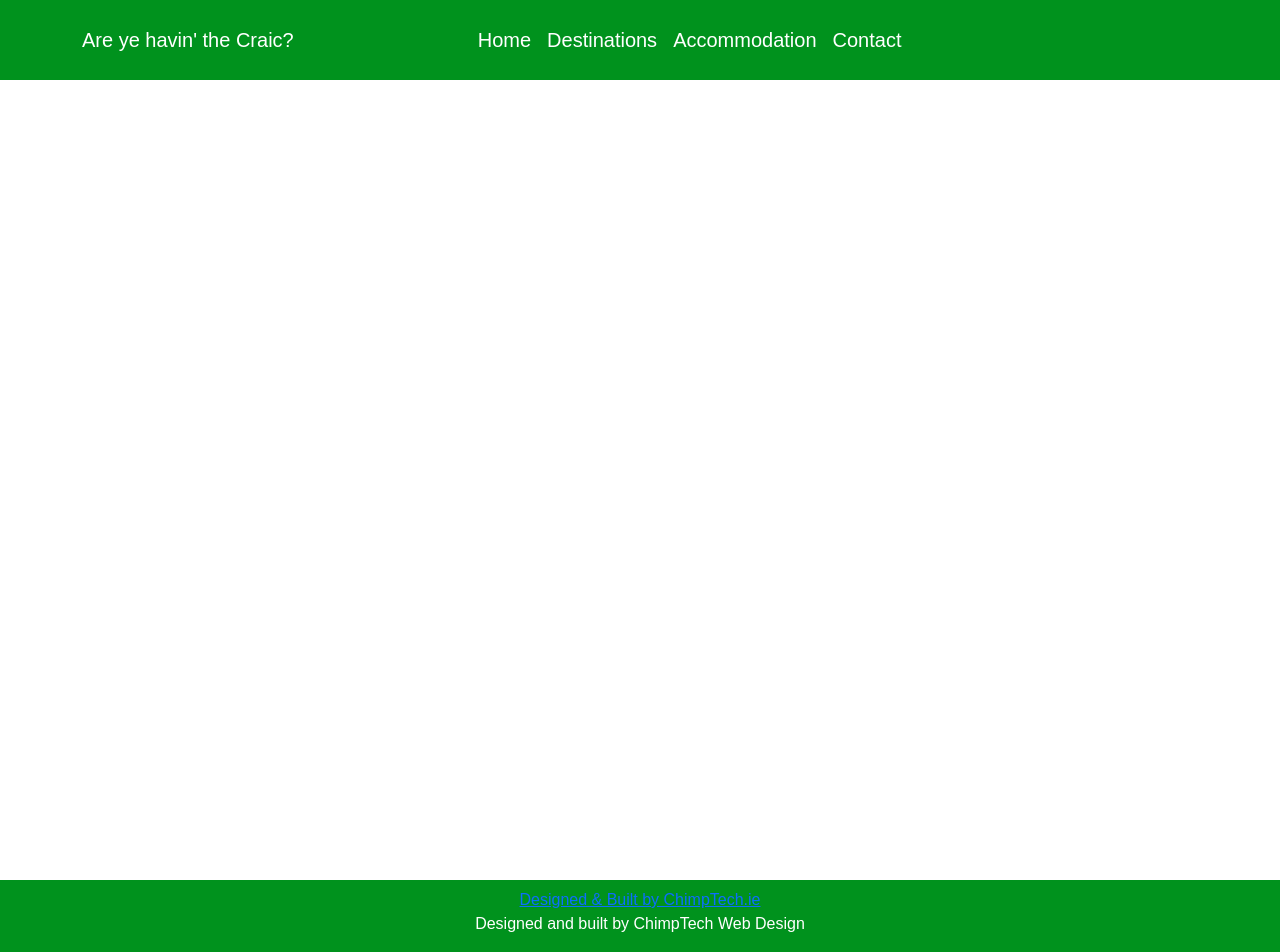
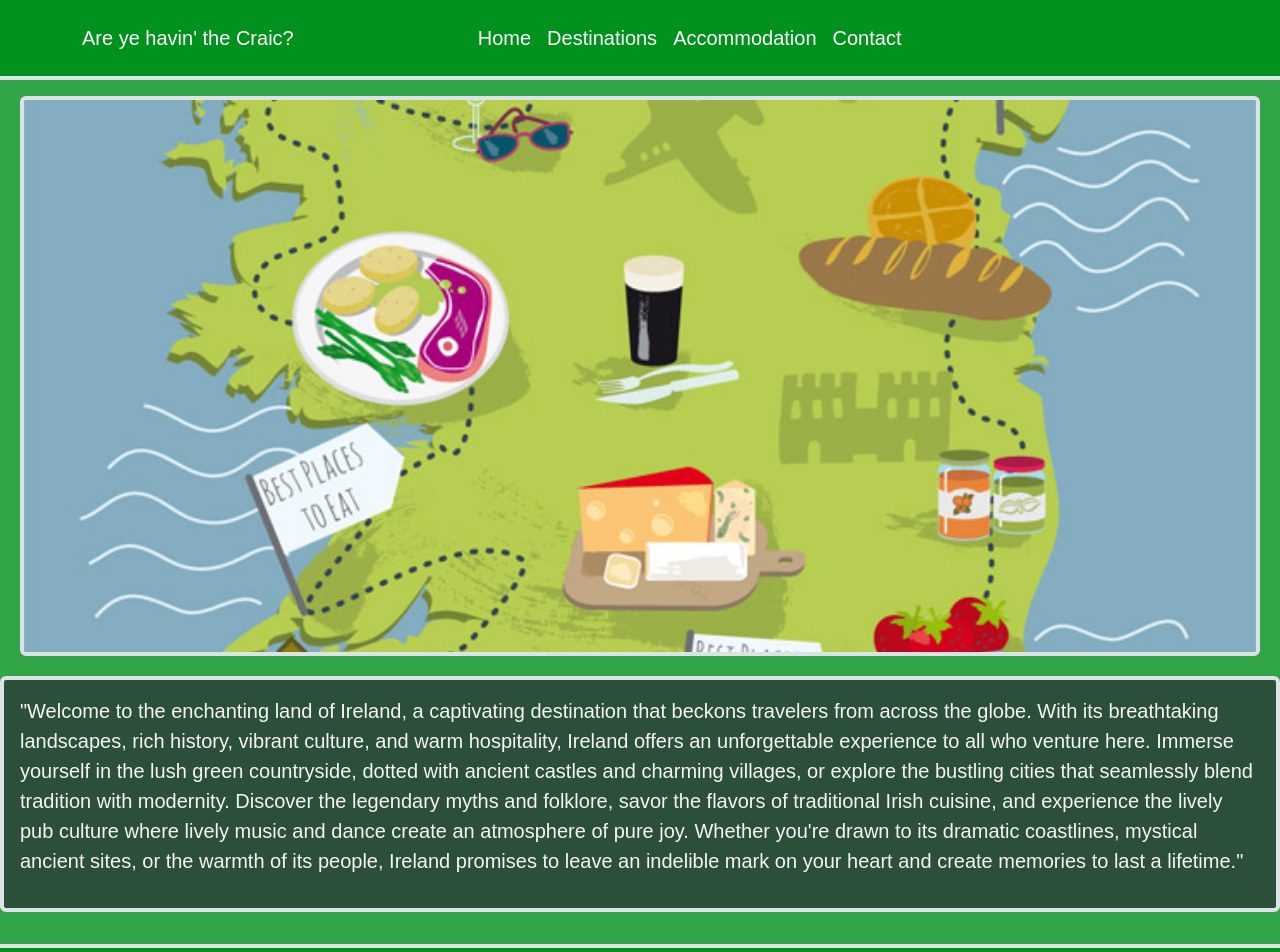
Before and after one commit to KSheridan86/tourism-ireland, a React (Create React App) app: page / in a window 1280 px wide. Shown: the top 952 px of the page. Built offline with nearby package versions, Linux system fonts and the light colour scheme.

Commit message:
styles added

```diff
--- a/src/App.css
+++ b/src/App.css
@@ -10,7 +10,7 @@ div > a {
 }
 
 .bg {
-  background-image: url('./images/event-island.jpg');
+  /* background-image: url('./images/event-island.jpg'); */
   background-size: cover;
   background-position: center;
   background-repeat: no-repeat;
@@ -83,16 +83,31 @@ div > a {
 }
 
 .home {
-  color: white;
+  color: whitesmoke;
   font-size: 1.25rem;
-  width: 70%;
-  display: none;
+  width: 100%;
   background-color: rgb(40, 44, 52, .7);
-  margin: auto;
+}
+
+.home-image {
+  height: 70vh;
+  width: 100%;
+  object-fit: cover;
 }
 
 .home-page, .contact-page {
   min-height: 100vh;
+  background-color: rgb(245, 245, 245, .2);
+  padding-bottom: 2rem;
+  /* background-color: #00921d; */
+}
+
+.acc-box {
+  background-color: whitesmoke;
+}
+
+.background {
+  background-color: #00921d;
 }
 
 .destinations {
@@ -104,10 +119,13 @@ div > a {
 
 .featured-destinations {
   min-height: 100vh;
+  background-color: rgb(245, 245, 245, .2);
 }
 
 .accommodation {
   min-height: 100vh;
+  color: rgb(29, 29, 29);
+  background-color: rgb(245, 245, 245, .2);
 }
 
 @media (max-width: 768px) {
--- a/src/App.js
+++ b/src/App.js
@@ -5,7 +5,7 @@ import Navbar from './components/Navbar';
 
 const App = () => {
   return (
-    <div>
+    <div className="background">
         <Navbar />
         <Footer />
     </div>
--- a/src/components/About.js
+++ b/src/components/About.js
@@ -2,8 +2,8 @@ import React from 'react';
 
 const About = () => {
   return (
-    <div class="featured-destinations text-center">
-      <div className="destinations border rounded p-2 mt-5 mb-1 m-auto">
+    <div class="text-center featured-destinations pt-3">
+      <div className="destinations border rounded p-2 mb-1 m-auto">
         <p>"Welcome to the enchanting land of Ireland, the best little country in the world."
         </p>
         <p>Céad Míle Fáilte</p>
--- a/src/components/Accommodation.js
+++ b/src/components/Accommodation.js
@@ -80,7 +80,7 @@ const Accommodation = () => {
   );
 
   return (
-    <div className='text-center mt-2 accommodation'>
+    <div className='text-center accommodation'>
       <div className="p-3">
         <h1>Accommodation</h1>
         Do you want to plan your trip like a pro? or realize you've had one too many shandies and need a place to crash?
@@ -91,7 +91,7 @@ const Accommodation = () => {
         <br></br>
       </div>
       <input
-        className="border-dark rounded mt-2"
+        className="border-dark rounded mt-2 p-1"
         placeholder='Enter a town name...'
         type="text"
         value={searchTerm}
@@ -100,7 +100,7 @@ const Accommodation = () => {
         }
       />
       <br></br>
-      <button className="mt-2 btn border-2 border-dark rounded" onClick={handleSearch}>
+      <button className="mt-2 btn btn-warning border-2 border-dark rounded" onClick={handleSearch}>
         Search
       </button>
 
@@ -108,7 +108,7 @@ const Accommodation = () => {
         filteredResults.map((result) => {
           let href = result.Url;
           return (
-            <div className='text-center border border-dark rounded m-2 p-2 mt-2'>
+            <div className='acc-box text-center border border-dark border-4 rounded m-2 p-2 mt-2'>
               <h4>{result.Name}</h4>
               <p>{result.Tags}</p>
               <a href={href} target='_blank' rel="noreferrer">
--- a/src/components/Footer.js
+++ b/src/components/Footer.js
@@ -1,6 +1,6 @@
 const Footer = () => {
     return (
-        <footer className="footer text-center p-2">
+        <footer className="footer text-center p-2 border-top border-4 border-grey">
 
         <a href="https://www.chimptech.ie" target="_blank" rel="noreferer noreferrer"
             aria-label="link to web design business that built site">
--- a/src/components/Home.js
+++ b/src/components/Home.js
@@ -2,8 +2,12 @@ import React from 'react';
 
 const Home = () => {
   return (
-    <div class="home-page d-flex flex-column">
-      <div className="home border rounded p-2 mt-auto">
+    <div class="home-page">
+      <div className="p-3 m-1 mt-0">
+        <img src="/images/food-map.jpg" alt="Ireland" className="home-image border border-4 rounded" />
+      </div>
+
+      <div className="home m-auto border border-4 rounded p-3 mt-auto">
         <p>"Welcome to the enchanting land of Ireland, a captivating destination that beckons travelers from across the globe.
         With its breathtaking landscapes, rich history, vibrant culture, and warm hospitality, Ireland offers an unforgettable
         experience to all who venture here. Immerse yourself in the lush green countryside, dotted with ancient castles and
--- a/src/components/Navbar.js
+++ b/src/components/Navbar.js
@@ -19,7 +19,7 @@ const Navbar = () => {
 
     return (
         <Router>
-            <nav className="navbar navbar-expand-lg sticky-top">
+            <nav className="navbar navbar-expand-lg sticky-top border-bottom border-grey border-4">
                 <div className="container">
                     <Link className="navbar-brand" to="/" onClick={closeNav}>
                         Are ye havin' the Craic?
```
Also changed, not shown: public/images/food-map.jpg (renamed from src/images/food-map.jpg), src/images/event-island.jpg (deleted).
